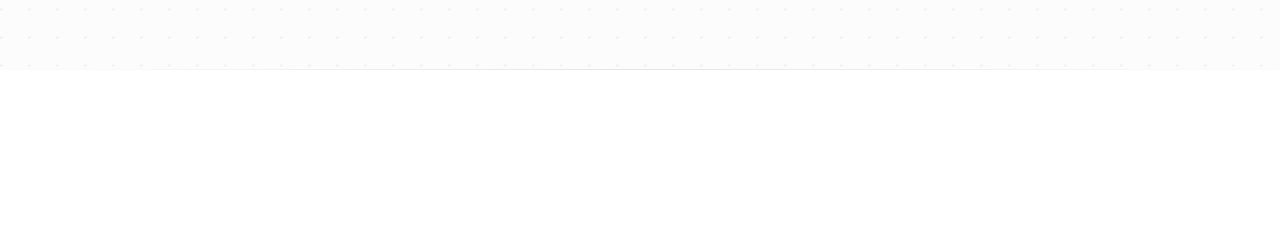
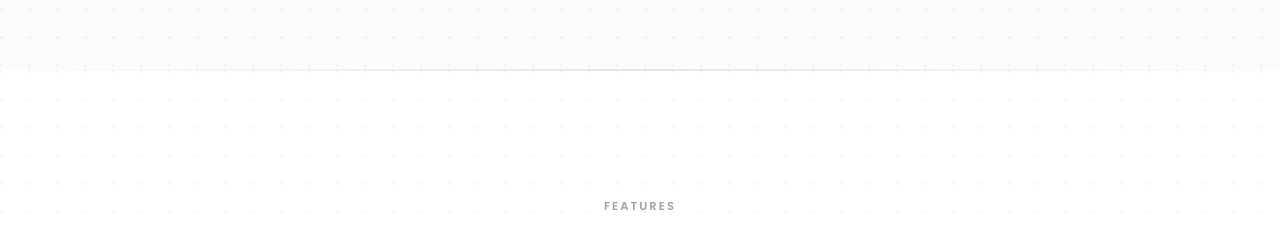
Before and after one commit to realstin/booksstore-frontend, a React (Vite) app: page /homepage in a window 1280 px wide. Shown: the part 2552-2784 px from the top of the page. Before the commit the page ends 2622 px from the top, so only its background shows below. Built offline with nearby package versions, Linux system fonts and the light colour scheme; no server answers; the HTML template or start-up script is replaced by a standard one.

Commit message:
feat: added a part for our features please on the homepage

```diff
--- a/src/pages/Homepage.jsx
+++ b/src/pages/Homepage.jsx
@@ -2,6 +2,7 @@ import Navbar from './components/Homepage/Navbar';
 import Hero from './components/Homepage/Hero';
 import Statistics from './components/Homepage/Statistics';
 import WhyBookStore from './components/Homepage/WhyBookStore';
+import Features from './components/Homepage/Features';
 
 function Homepage() {
   return (
@@ -10,6 +11,7 @@ function Homepage() {
       <Hero />
       <Statistics />
       <WhyBookStore />
+      <Features />
     </>
   );
 }
--- a/src/pages/components/Homepage/Features.jsx
+++ b/src/pages/components/Homepage/Features.jsx
@@ -0,0 +1,216 @@
+import { useRef } from "react";
+import { motion, useInView } from "framer-motion";
+import {
+  Bookmark,
+  FileText,
+  Download,
+  Star,
+  Search,
+  BookOpen,
+} from "lucide-react";
+import Container from "../../../components/Container";
+
+/* ─────────────────────────────────────────
+   Data
+───────────────────────────────────────── */
+const features = [
+  {
+    icon: Bookmark,
+    title: "Save Books",
+    description:
+      "Create your own personal online library by saving books you want to revisit anytime.",
+  },
+  {
+    icon: FileText,
+    title: "Read Online",
+    description:
+      "Read books directly in a beautifully designed reader built for comfort and focus.",
+  },
+  {
+    icon: Download,
+    title: "Download Offline",
+    description:
+      "Download books when available so you can continue learning even without internet access.",
+  },
+  {
+    icon: Star,
+    title: "Favorites",
+    description:
+      "Mark books you love and help surface the resources readers find most valuable.",
+  },
+  {
+    icon: Search,
+    title: "Smart Discovery",
+    description:
+      "Find books quickly through organized categories, search and community recommendations.",
+  },
+  {
+    icon: BookOpen,
+    title: "Beautiful Reading Experience",
+    description:
+      "Enjoy clean typography, distraction-free layouts and a reading environment designed to help you stay focused.",
+  },
+];
+
+/* ─────────────────────────────────────────
+   Animation variants
+───────────────────────────────────────── */
+const headerVariants = {
+  hidden: { opacity: 0, y: 22 },
+  show: {
+    opacity: 1,
+    y: 0,
+    transition: { duration: 0.7, ease: [0.22, 1, 0.36, 1] },
+  },
+};
+
+const gridVariants = {
+  hidden: {},
+  show: {
+    transition: { staggerChildren: 0.09 },
+  },
+};
+
+const cardVariants = {
+  hidden: { opacity: 0, y: 32 },
+  show: {
+    opacity: 1,
+    y: 0,
+    transition: { duration: 0.68, ease: [0.22, 1, 0.36, 1] },
+  },
+};
+
+/* ─────────────────────────────────────────
+   FeatureCard
+───────────────────────────────────────── */
+function FeatureCard({ icon: Icon, title, description }) {
+  return (
+    <motion.article
+      variants={cardVariants}
+      whileHover={{
+        y: -6,
+        transition: { duration: 0.26, ease: "easeOut" },
+      }}
+      className="group flex cursor-default flex-col gap-7 rounded-3xl border border-neutral-200 bg-white p-10 shadow-[0_1px_4px_rgba(0,0,0,0.04)] transition-shadow duration-300 hover:border-neutral-300 hover:shadow-[0_12px_36px_rgba(0,0,0,0.07)]"
+      aria-label={`${title} — ${description}`}
+    >
+      {/* Icon — black rounded square */}
+      <motion.span
+        whileHover={{ scale: 1.05, rotate: 6 }}
+        transition={{ duration: 0.28, ease: "easeOut" }}
+        className="inline-flex h-14 w-14 flex-shrink-0 items-center justify-center rounded-2xl bg-neutral-950 text-white shadow-[0_2px_8px_rgba(0,0,0,0.18)]"
+        aria-hidden="true"
+      >
+        <Icon size={22} strokeWidth={1.75} />
+      </motion.span>
+
+      {/* Text */}
+      <div className="flex flex-col gap-3">
+        <motion.h3
+          className="text-[16px] font-semibold leading-snug tracking-tight text-neutral-900 transition-transform duration-200 group-hover:-translate-y-0.5"
+        >
+          {title}
+        </motion.h3>
+        <p className="text-[14px] leading-[1.8] text-neutral-400">
+          {description}
+        </p>
+      </div>
+    </motion.article>
+  );
+}
+
+/* ─────────────────────────────────────────
+   Features Section
+───────────────────────────────────────── */
+function Features() {
+  const ref = useRef(null);
+  const inView = useInView(ref, { once: true, margin: "-80px" });
+
+  return (
+    <section
+      ref={ref}
+      className="relative overflow-hidden bg-white py-28 lg:py-32"
+      aria-labelledby="features-heading"
+    >
+      {/* Subtle dot-grid */}
+      <svg
+        aria-hidden="true"
+        className="pointer-events-none absolute inset-0 h-full w-full opacity-[0.03]"
+        xmlns="http://www.w3.org/2000/svg"
+      >
+        <defs>
+          <pattern
+            id="features-dot-grid"
+            x="0"
+            y="0"
+            width="28"
+            height="28"
+            patternUnits="userSpaceOnUse"
+          >
+            <circle cx="1.5" cy="1.5" r="1.5" fill="#0f1419" />
+          </pattern>
+        </defs>
+        <rect width="100%" height="100%" fill="url(#features-dot-grid)" />
+      </svg>
+
+      {/* Section edge hairlines */}
+      <div
+        aria-hidden="true"
+        className="absolute inset-x-0 top-0 h-px bg-gradient-to-r from-transparent via-neutral-200 to-transparent"
+      />
+      <div
+        aria-hidden="true"
+        className="absolute inset-x-0 bottom-0 h-px bg-gradient-to-r from-transparent via-neutral-200 to-transparent"
+      />
+
+      <Container>
+        {/* ── Header ── */}
+        <motion.div
+          variants={headerVariants}
+          initial="hidden"
+          animate={inView ? "show" : "hidden"}
+          className="mb-20 text-center"
+        >
+          {/* Eyebrow label */}
+          <p className="mb-4 text-[11.5px] font-semibold uppercase tracking-[0.18em] text-neutral-400">
+            Features
+          </p>
+
+          {/* Heading */}
+          <h2
+            id="features-heading"
+            className="mb-5 text-[clamp(1.9rem,4vw,2.75rem)] font-bold leading-[1.1] tracking-[-0.025em] text-neutral-950"
+            style={{ fontFamily: "var(--font-sans)" }}
+          >
+            Everything you need to build
+            <br className="hidden sm:block" /> your learning library
+          </h2>
+
+          {/* Supporting paragraph */}
+          <p className="mx-auto max-w-[650px] text-[1.0625rem] leading-[1.75] text-neutral-500">
+            A calm, focused toolkit for readers who care about what they read.
+          </p>
+        </motion.div>
+
+        {/* ── 2 × 3 Card grid ── */}
+        <motion.div
+          variants={gridVariants}
+          initial="hidden"
+          animate={inView ? "show" : "hidden"}
+          className="grid grid-cols-1 gap-6 sm:grid-cols-2 lg:grid-cols-3"
+        >
+          {features.map((feature) => (
+            <FeatureCard
+              key={feature.title}
+              icon={feature.icon}
+              title={feature.title}
+              description={feature.description}
+            />
+          ))}
+        </motion.div>
+      </Container>
+    </section>
+  );
+}
+
+export default Features;
```
